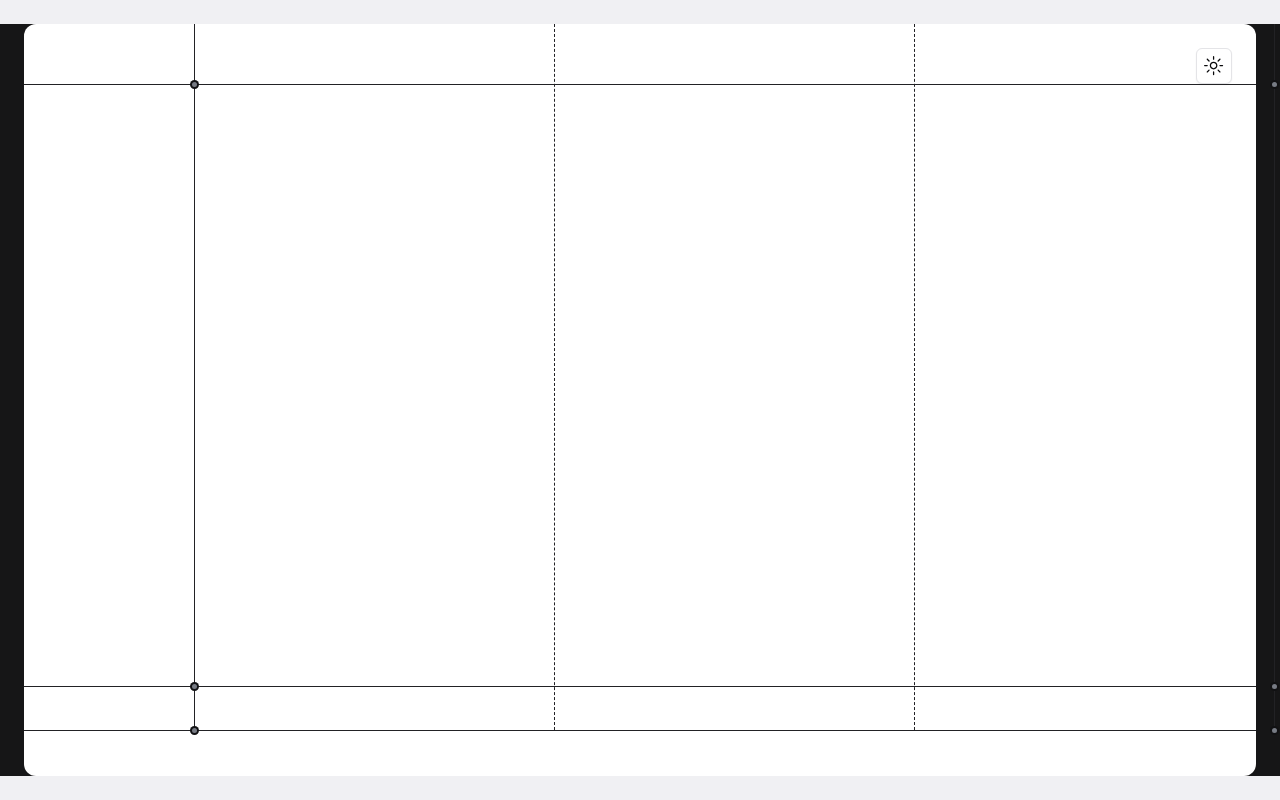
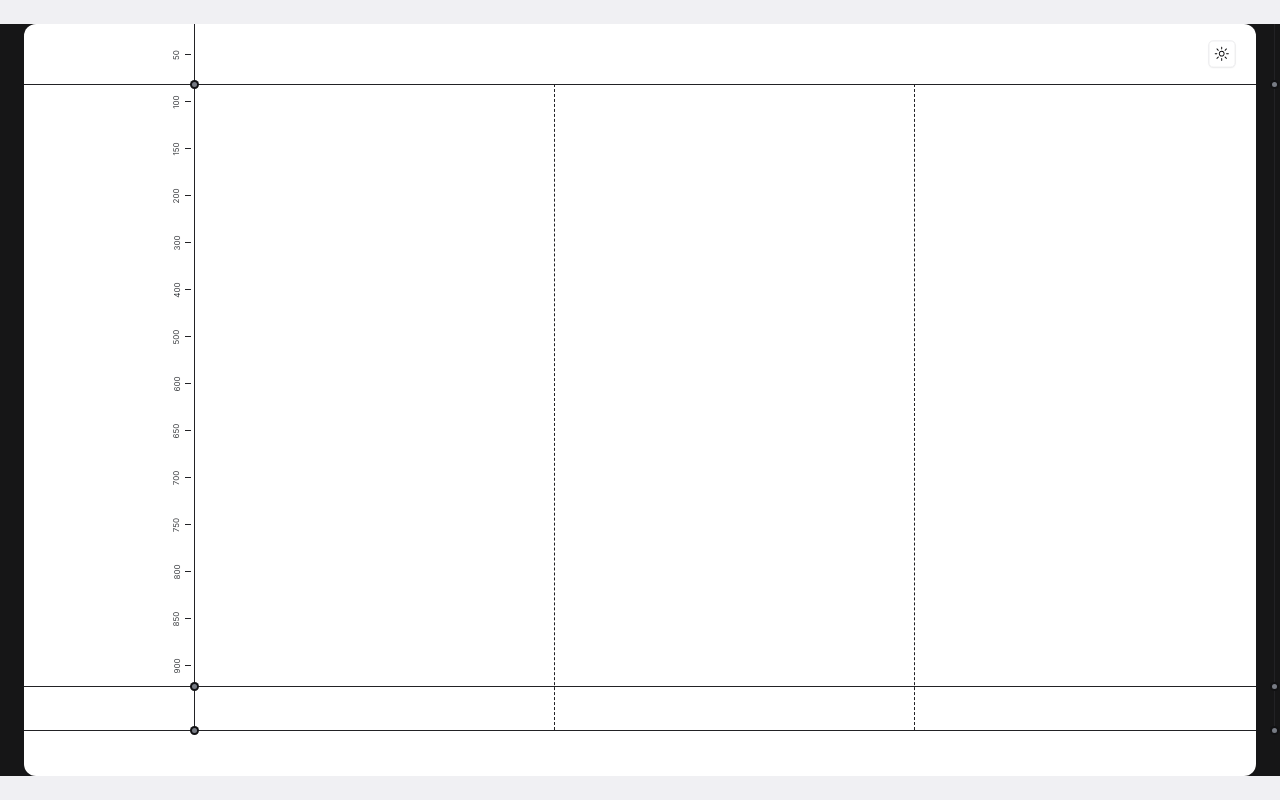
Before and after one commit to loganihrishi/parth-portfolio, a Next.js app: page / in a window 1280 px wide. Built offline with nearby package versions, Linux system fonts and the light colour scheme.

Commit message:
timeline added

```diff
--- a/app/page.tsx
+++ b/app/page.tsx
@@ -13,7 +13,7 @@ export default function Home() {
           <FloatingNav navItems={[
             {name: 'Home', link: "/", icon: <FaHome />}
           ]}/>
-          <div className="absolute right-6 top-6"><ModeToggle /></div>
+          <div className="absolute right-4 top-3 scale-75"><ModeToggle /></div>
           <HomePage />
         </div>
       </div>
--- a/components/HomePage.tsx
+++ b/components/HomePage.tsx
@@ -1,13 +1,33 @@
 import React from 'react'
 
 const HomePage = () => {
+  const renderTimeline = () => {
+    const startTop = 30;
+    const step = 47;
+    const labels = [50, 100, 150, 200, 300, 400, 500, 600, 650, 700, 750, 800, 850, 900];
+
+    const timeline = [];
+
+    for (let i = 0; i < labels.length; i++) {
+      const topValue = startTop + step * i;
+      const label = labels[i];
+
+      timeline.push(
+        <div key={`line-${i}`} className='absolute h-[1px] w-[6px] bg-[#222225]' style={{ top: `${topValue}px`, left: '161px' }}></div>,
+        <p key={`label-${i}`} className='absolute text-[8px] -rotate-90 text-[#3E4044]' style={{ top: `${topValue - 5}px`, left: `${i == 0 ? 147 : 145}px` }}>{label}</p>
+      );
+    }
+
+    return timeline;
+  };
+
   return (
     <section>
       {/* lines */}
       <div className='absolute w-full border-t border-solid border-[#222225] top-[60px]'></div>
       <div className='absolute h-[706px] border-l border-solid border-[#222225] left-[170px]'></div>
-      <div className='absolute h-[706px] border-l border-dashed border-[#222225] left-[530px]'></div>
-      <div className='absolute h-[706px] border-l border-dashed border-[#222225] left-[890px]'></div>
+      <div className='absolute h-[646px] top-[60px] border-l border-dashed border-[#222225] left-[530px]'></div>
+      <div className='absolute h-[646px] top-[60px] border-l border-dashed border-[#222225] left-[890px]'></div>
       <div className='absolute h-[706px] border-l border-solid border-[#222225] left-[1250px]'></div>
       <div className='absolute w-full border-t border-solid border-[#222225] top-[662px]'></div>
       <div className='absolute w-full border-t border-solid border-[#222225] top-[706px]'></div>
@@ -19,6 +39,8 @@ const HomePage = () => {
       <div className='absolute h-[5px] w-[5px] rounded-full bg-[#777B84] top-[58px] left-[1248px] ring-[#111113] ring-2'></div>
       <div className='absolute h-[5px] w-[5px] rounded-full bg-[#777B84] top-[660px] left-[1248px] ring-[#111113] ring-2'></div>
       <div className='absolute h-[5px] w-[5px] rounded-full bg-[#777B84] top-[704px] left-[1248px] ring-[#111113] ring-2'></div>
+
+      {renderTimeline()}
     </section>
   )
 }
```
